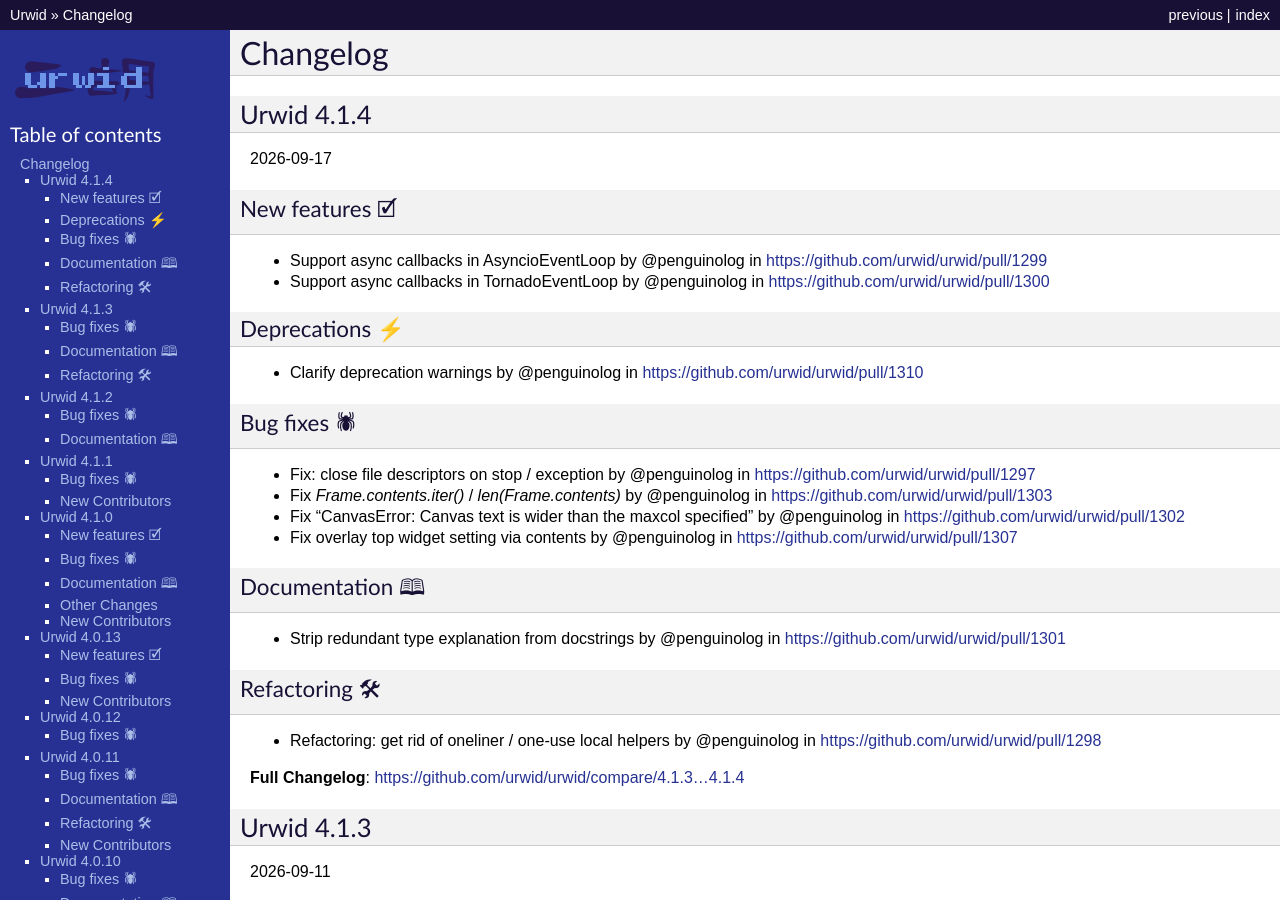
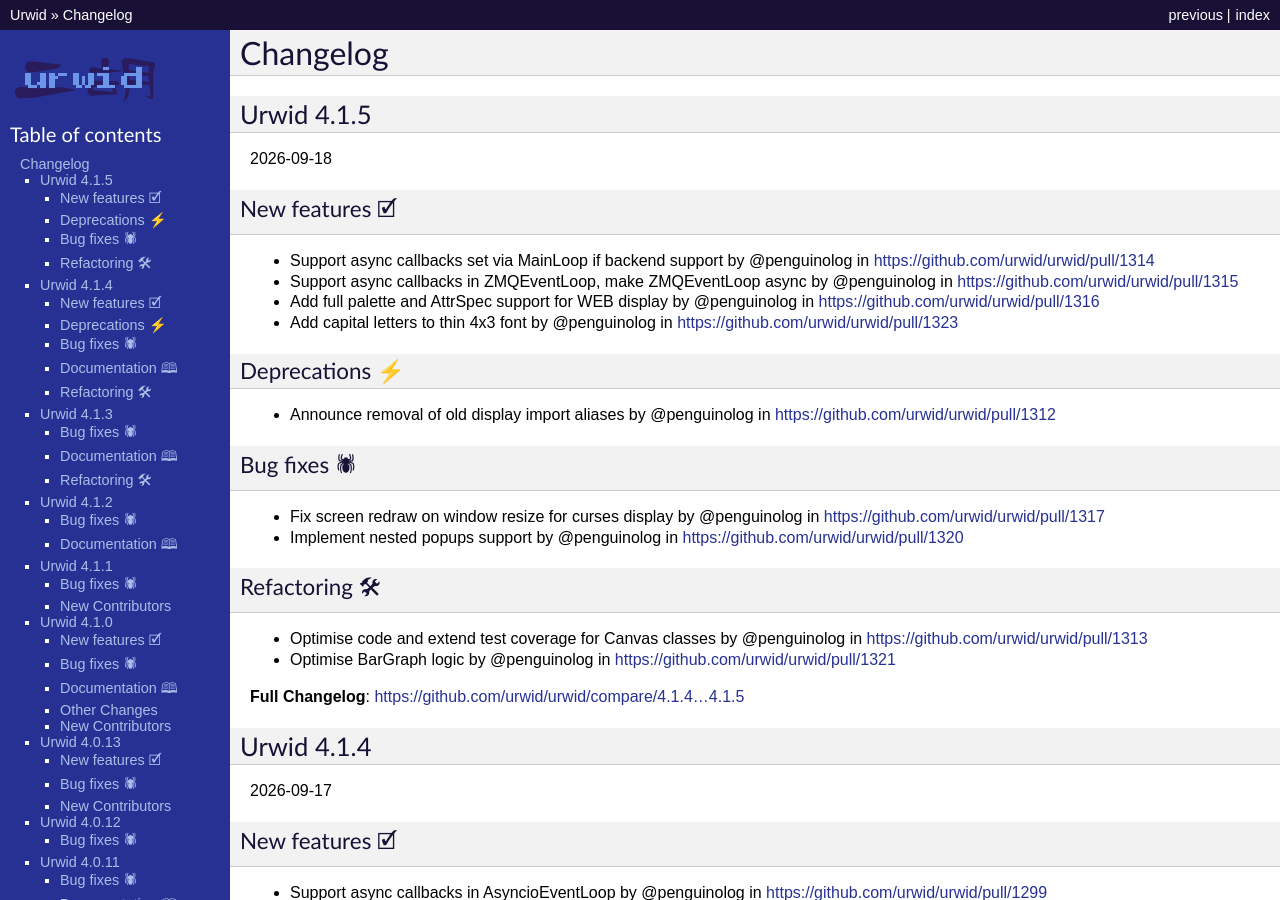
Before and after one commit to urwid/urwid, a Sphinx documentation site: the page built from docs/changelog.rst, in a window 1280 px wide and 900 px high. Built offline with Sphinx 7.4.7, drawn with Linux system fonts in a browser that asks for light colours.

Commit message:
Prepare release 4.1.5 (#1325)

```diff
--- a/docs/changelog.rst
+++ b/docs/changelog.rst
@@ -1,6 +1,35 @@
 
 Changelog
 ---------
+
+Urwid 4.1.5
+============
+
+2026-09-18
+
+New features 🗹
++++++++++++++++
+* Support async callbacks set via MainLoop if backend support by @penguinolog in https://github.com/urwid/urwid/pull/1314
+* Support async callbacks in ZMQEventLoop, make ZMQEventLoop async by @penguinolog in https://github.com/urwid/urwid/pull/1315
+* Add full palette and AttrSpec support for WEB display by @penguinolog in https://github.com/urwid/urwid/pull/1316
+* Add capital letters to thin 4x3 font by @penguinolog in https://github.com/urwid/urwid/pull/1323
+
+Deprecations ⚡
++++++++++++++++
+* Announce removal of old display import aliases by @penguinolog in https://github.com/urwid/urwid/pull/1312
+
+Bug fixes 🕷
+++++++++++++
+* Fix screen redraw on window resize for curses display by @penguinolog in https://github.com/urwid/urwid/pull/1317
+* Implement nested popups support by @penguinolog in https://github.com/urwid/urwid/pull/1320
+
+Refactoring 🛠
+++++++++++++++
+* Optimise code and extend test coverage for Canvas classes by @penguinolog in https://github.com/urwid/urwid/pull/1313
+* Optimise BarGraph logic by @penguinolog in https://github.com/urwid/urwid/pull/1321
+
+
+**Full Changelog**: https://github.com/urwid/urwid/compare/4.1.4...4.1.5
 
 Urwid 4.1.4
 ============
```
